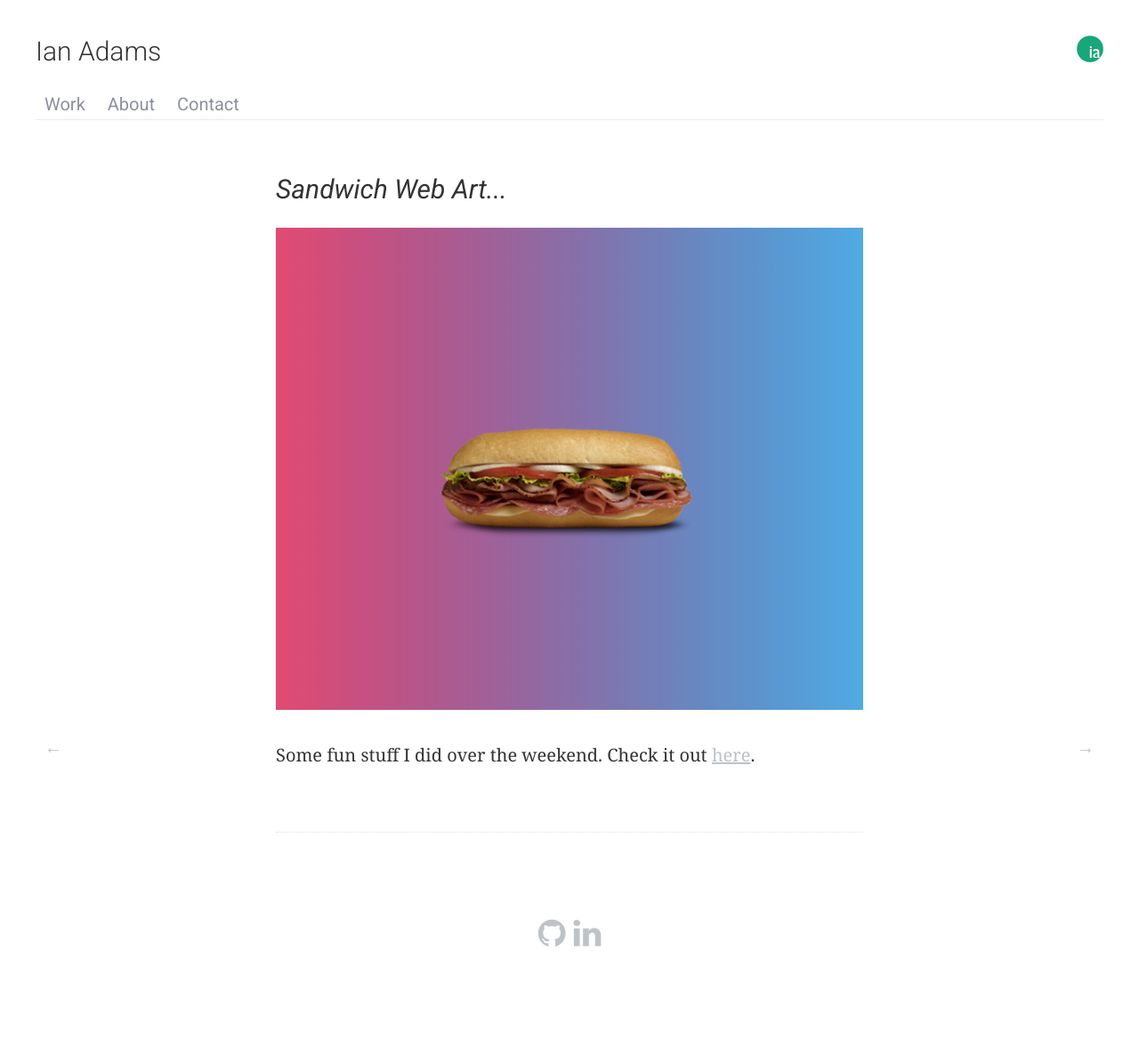
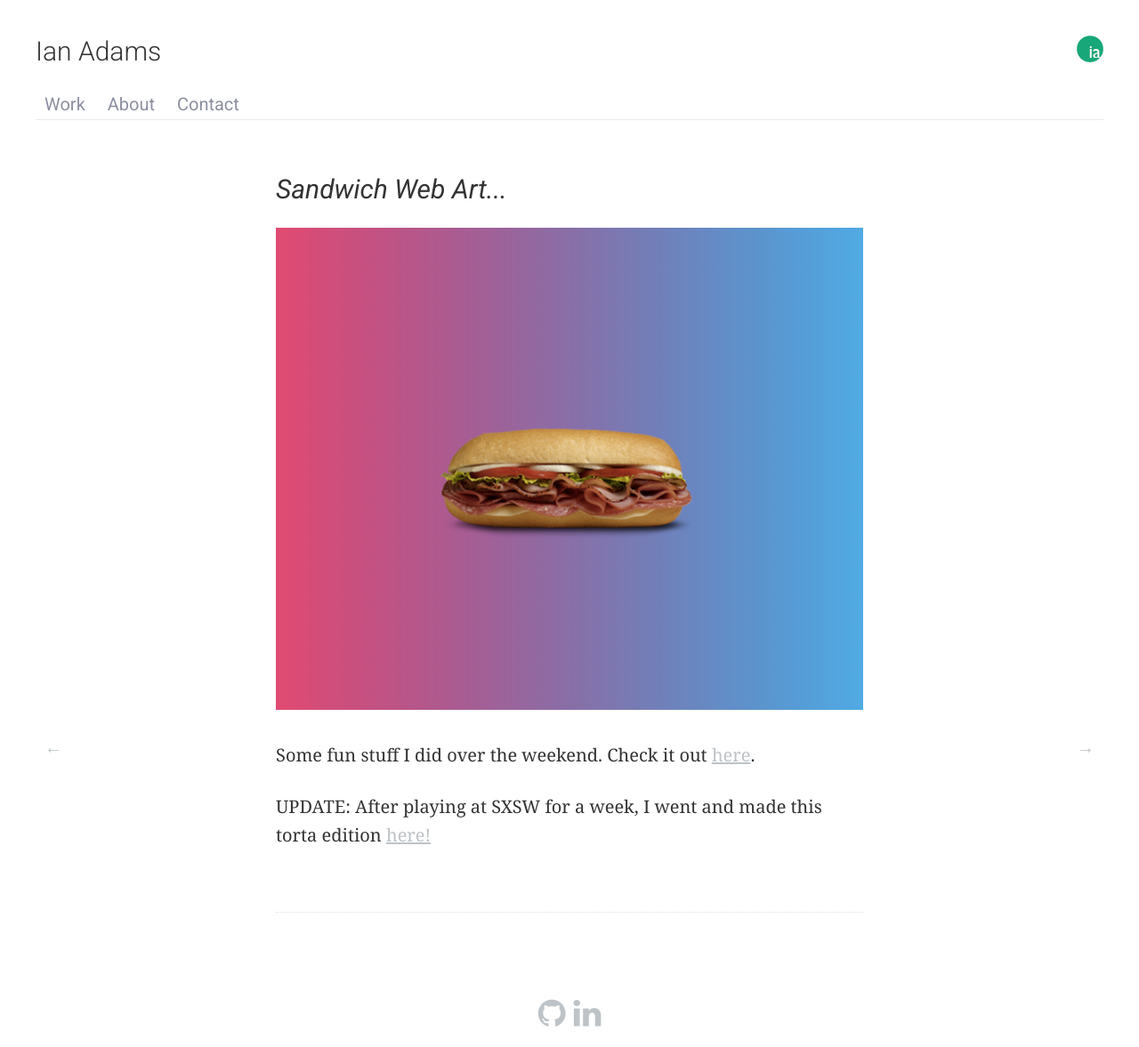
Before and after one commit to ijadams/ijadams.github.io, a Jekyll site: the page built from _posts/2015-02-22-sandwich-art.markdown, in a window 1280 px wide. Shown: the whole page at 89% size. Built offline with Jekyll 4.4.1, drawn with Linux system fonts in a browser that asks for light colours; nearby versions of some CDN libraries; before the commit the page ends 1087 px from its top, so only the background shows below that.

Commit message:
About page edits

```diff
--- a/_posts/2015-02-22-sandwich-art.markdown
+++ b/_posts/2015-02-22-sandwich-art.markdown
@@ -7,3 +7,5 @@
 <img src="{{ site.baseurl }}/assets/img/img1.jpg">
 
 Some fun stuff I did over the weekend. Check it out <a href="http://babesuniverse.net/lilsubbies">here</a>.
+
+UPDATE: After playing at SXSW for a week, I went and made this torta edition <a href="http://babesuniverse.net/lilsubbies/torta">here!</a>
--- a/about.html
+++ b/about.html
@@ -3,5 +3,6 @@
 title: About
 ---
 <div id="info">
-Originally from the PNW, I've lived in New Orleans for almost six years. I went to Loyola University where I got a degree in Economics - I love data (and in particular, NBA data). I also play guitar in this <a href="http://babesuniverse.net">band</a>, as well as trombone in <a href="http://www.quintronandmisspussycat.com/marchingband.html">this one.</a> Feel free to <a href="/contact">drop me a line</a> if you want to talk about stats, music, or web art!
+Originally from the PNW, I've lived in New Orleans for almost six years. I went to Loyola University where I got a degree in Economics - I love data (and in particular, NBA data). I also play guitar in this <a href="http://babesuniverse.net">band</a>, as well as trombone in <a href="http://www.quintronandmisspussycat.com/marchingband.html">this one.</a>
+Feel free to <a href="/contact">drop me a line</a> if you want to talk about stats, music, or web art!
 </div>
```
Also changed, not shown: assets/img/me.jpg (added), 4 other files.
